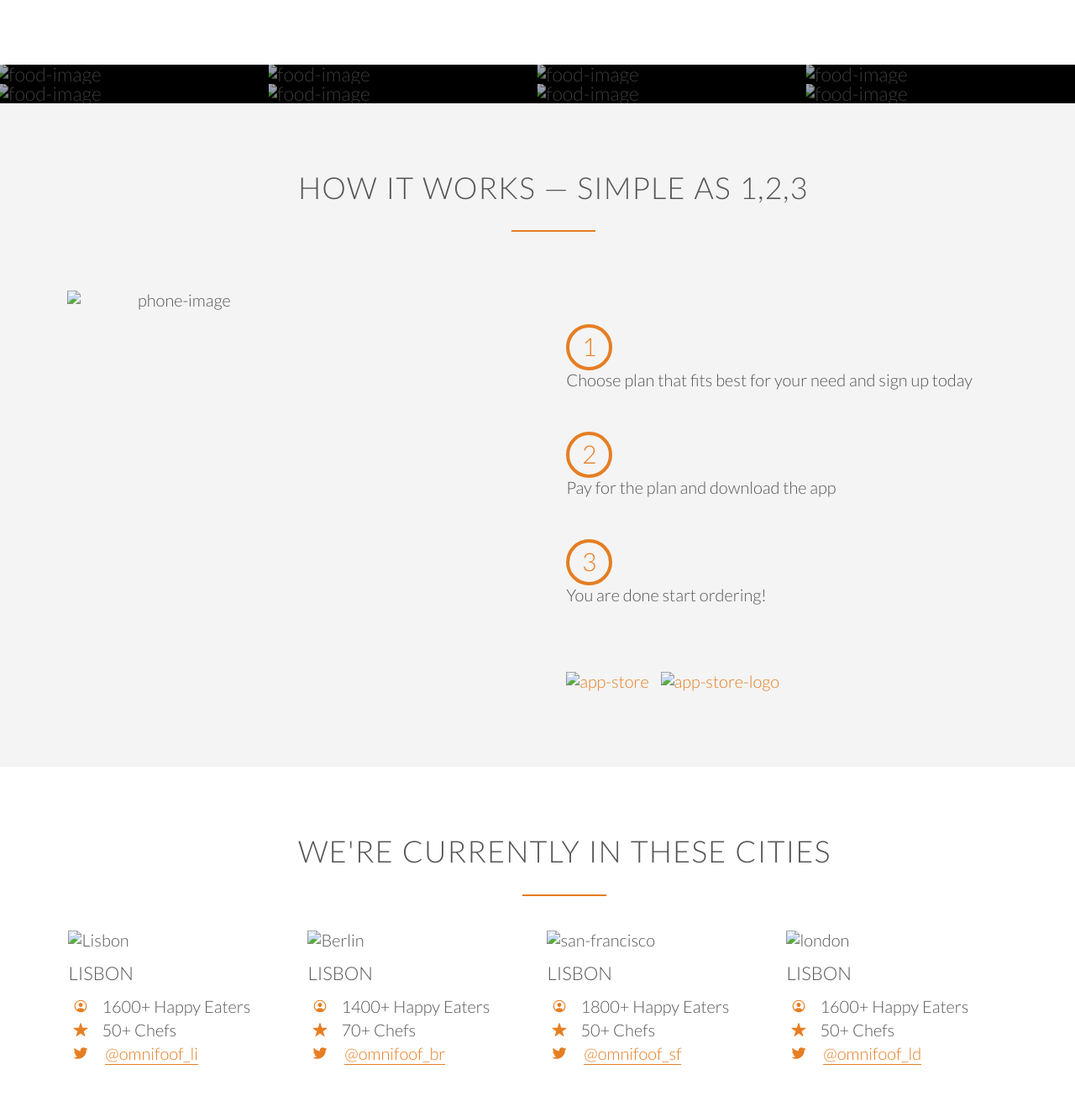
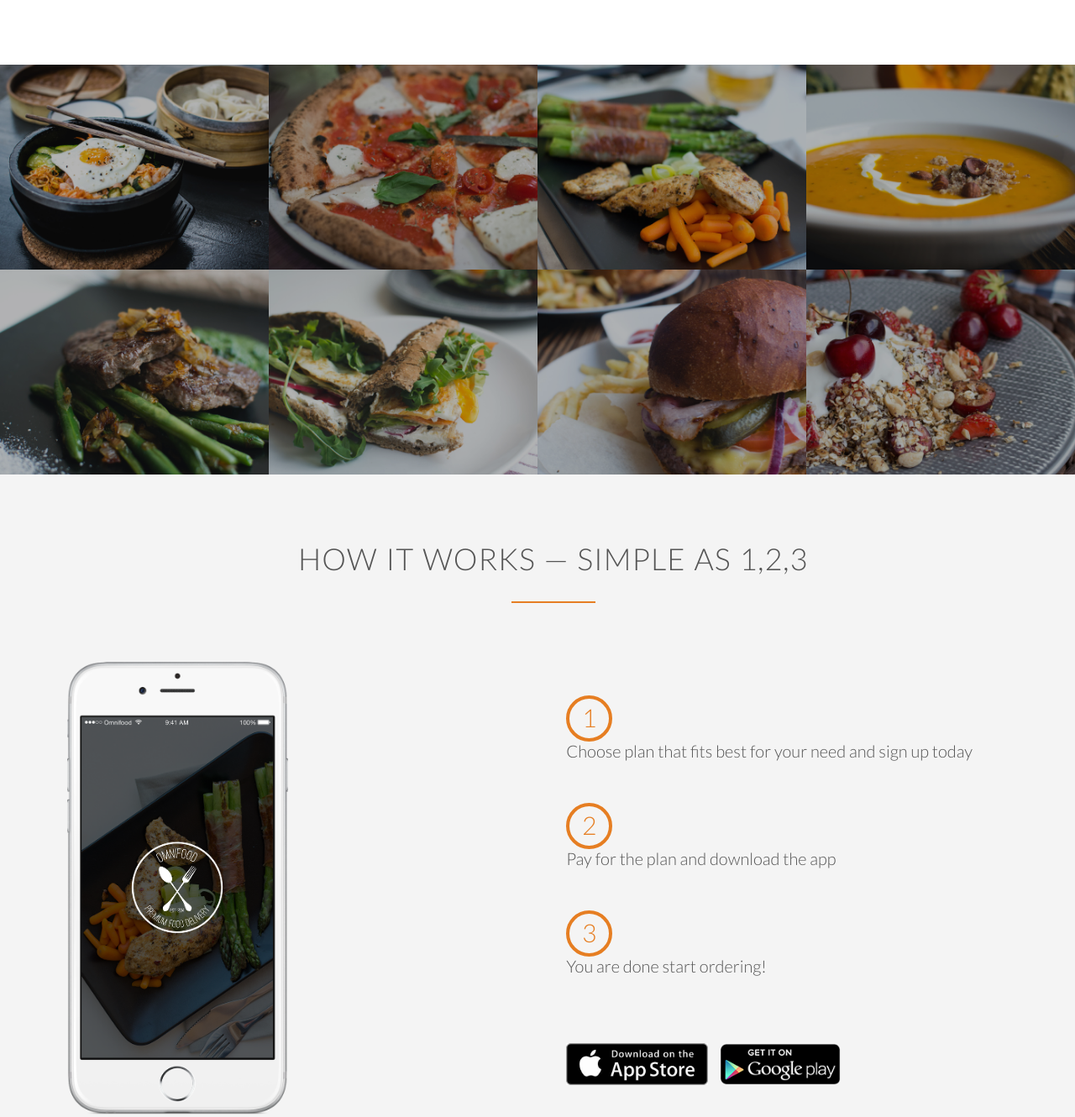
Before and after one commit to cosam123/FoodFrontend, a plain HTML site: page index.html in a window 1280 px wide. Shown: the part 1374-2704 px from the top of the page at 84% size. Drawn offline with nearby package versions, Linux system fonts and the light colour scheme; files that its build step writes are made by us from their sources; files whose address does not match are found by name.

Commit message:
Update index.html

```diff
--- a/index.html
+++ b/index.html
@@ -2,8 +2,8 @@
 <html>
     <head>
         <meta name="viewport" content="width=device-width, initial-scale=1.0" />
-        <link rel="stylesheet" href="Vendors/css/normalize.css">
-        <link rel="stylesheet" href="Vendors/css/grid.css">
+        <link rel="stylesheet" href="FoodFrontend/normalize.css">
+        <link rel="stylesheet" href="FoodFrontend/grid.css">
         <link rel="stylesheet" href="https://unpkg.com/aos@next/dist/aos.css" />
 
         <link rel="preconnect" href="https://fonts.googleapis.com">
@@ -11,15 +11,15 @@
         <link href="https://fonts.googleapis.com/css2?family=Lato:ital,wght@0,100;0,300;0,400;0,700;0,900;1,100;1,300;1,400;1,700;1,900&display=swap" rel="stylesheet">
 
 
-        <link rel="stylesheet" href="Resources/Css/style.css">
-        <link rel="stylesheet" href="Vendors/css/queries.css">
+        <link rel="stylesheet" href="FoodFrontend/style.css">
+        <link rel="stylesheet" href="FoodFrontend/queries.css">
 
     </head>
     <body>
         <header>
             <nav>
                 <div class="row">
-                    <img class="logo" src="Resources/Images/logo-white.png" alt="logo-ing">
+                    <img class="logo" src="FoodFrontend/logo-white.png" alt="logo-ing">
                     <ul class="main-nav">
                         <li>
                             <a href="#feature">Food Delivery</a>
@@ -83,22 +83,22 @@
             <ul class="meals-showcase clearfix">
                 <li>
                     <figure class="meal-photo">
-                        <img src="Resources/Images/1.jpg" alt="food-image">
+                        <img src="FoodFrontend/1.jpg" alt="food-image">
                     </figure>
                 </li>
                 <li>
                     <figure class="meal-photo">
-                        <img src="Resources/Images/2.jpg" alt="food-image">
+                        <img src="FoodFrontend/2.jpg" alt="food-image">
                     </figure>
                 </li>
                 <li>
                     <figure class="meal-photo">
-                        <img src="Resources/Images/3.jpg" alt="food-image">
+                        <img src="FoodFrontend/3.jpg" alt="food-image">
                     </figure>
                 </li>
                 <li>
                     <figure class="meal-photo">
-                        <img src="Resources/Images/4.jpg" alt="food-image">
+                        <img src="FoodFrontend/4.jpg" alt="food-image">
                     </figure>
                 </li>
 
@@ -107,22 +107,22 @@
             <ul class="meals-showcase clearfix">
                 <li>
                     <figure class="meal-photo">
-                        <img src="Resources/Images/5.jpg" alt="food-image">
+                        <img src="FoodFrontend/5.jpg" alt="food-image">
                     </figure>
                 </li>
                 <li>
                     <figure class="meal-photo">
-                        <img src="Resources/Images/6.jpg" alt="food-image">
+                        <img src="FoodFrontend/6.jpg" alt="food-image">
                     </figure>
                 </li>
                 <li>
                     <figure class="meal-photo">
-                        <img src="Resources/Images/7.jpg" alt="food-image">
+                        <img src="FoodFrontend/7.jpg" alt="food-image">
                     </figure>
                 </li>
                 <li>
                     <figure class="meal-photo">
-                        <img src="Resources/Images/8.jpg" alt="food-image">
+                        <img src="FoodFrontend/8.jpg" alt="food-image">
                     </figure>
                 </li>
 
@@ -135,7 +135,7 @@
             </div>
             <div class="row">
                 <div class="col span-1-of-2 steps-box">
-                    <img data-aos="slide-left" data-aos-duration="1000" src="Resources/Images/app-iPhone.png" alt="phone-image" class="app-screen">
+                    <img data-aos="slide-left" data-aos-duration="1000" src="FoodFrontend/app-iPhone.png" alt="phone-image" class="app-screen">
                 </div>
 
                     <div class="col span-1-of-2 steps-box">
@@ -154,8 +154,8 @@
                             <p>You are done start ordering!</p>
 
                         </div>
-                        <a href="#" class="btn-app"><img src="Resources/Images/appstore.jpg" alt="app-store"></a>
-                        <a href="#" class="btn-app"><img src="Resources/Images/download-app-android.png" alt="app-store-logo"></a>
+                        <a href="#" class="btn-app"><img src="FoodFrontend/appstore.jpg" alt="app-store"></a>
+                        <a href="#" class="btn-app"><img src="FoodFrontend/download-app-android.png" alt="app-store-logo"></a>
 
 
                     </div>
@@ -169,7 +169,7 @@
             </div>
             <div class="row">
                 <div class="col span-1-of-4 box">
-                    <img src="Resources/Images/lisbon-3.jpg" alt="Lisbon">
+                    <img src="FoodFrontend/lisbon-3.jpg" alt="Lisbon">
                     <h3>Lisbon</h3>
                     <div class="city-feature">
                         <ion-icon class="icon-small" name="person-circle-outline"></ion-icon>1600+ Happy Eaters
@@ -194,7 +194,7 @@
                     </div>
                 </div>
                 <div class="col span-1-of-4 box">
-                    <img src="Resources/Images/berlin.jpg" alt="Berlin">
+                    <img src="FoodFrontend/berlin.jpg" alt="Berlin">
                     <h3>Lisbon</h3>
                     <div class="city-feature">
                         <ion-icon class="icon-small" name="person-circle-outline"></ion-icon>1400+ Happy Eaters
@@ -219,7 +219,7 @@
                     </div>
                 </div>
                 <div class="col span-1-of-4 box">
-                    <img src="Resources/Images/san-francisco.jpg" alt="san-francisco">
+                    <img src="FoodFrontend/san-francisco.jpg" alt="san-francisco">
                     <h3>Lisbon</h3>
                     <div class="city-feature">
                         <ion-icon class="icon-small" name="person-circle-outline"></ion-icon>1800+ Happy Eaters
@@ -244,7 +244,7 @@
                     </div>
                 </div>
                 <div class="col span-1-of-4 box">
-                    <img src="Resources/Images/london.jpg" alt="london">
+                    <img src="FoodFrontend/london.jpg" alt="london">
                     <h3>Lisbon</h3>
                     <div class="city-feature">
                         <ion-icon class="icon-small" name="person-circle-outline"></ion-icon>1600+ Happy Eaters
@@ -281,13 +281,13 @@
                 <div class="col span-1-of-3">
                     <blockquote>
                         Omnifood is just awesome! I just launched a startup which leaves me with no time for cooking, so Omnifood is a life-saver. Now that I got used to it, I couldn't live without my daily meals!
-                    <cite> <img src="Resources/Images/customer-1.jpg" alt="cust-1"> Alberto Duncan</cite>
+                    <cite> <img src="FoodFrontend/customer-1.jpg" alt="cust-1"> Alberto Duncan</cite>
                     </blockquote>
                 </div>
                 <div class="col span-1-of-3">
                     <blockquote>
                         Inexpensive, healthy and great-tasting meals, delivered right to my home. We have lots of food delivery here in Lisbon, but no one comes even close to Omifood. Me and my family are so in love!
-                    <cite> <img src="Resources/Images/customer-2.jpg" alt="cust-2"> Joana Silva</cite>
+                    <cite> <img src="FoodFrontend/customer-2.jpg" alt="cust-2"> Joana Silva</cite>
                     </blockquote>
                 </div>
                 <div class="col span-1-of-3">
@@ -295,7 +295,7 @@
                         I was looking for a quick and easy food delivery service in San Franciso. I tried a lot of them and ended up with Omnifood. Best food delivery service in the Bay Area. Keep up the great work!
 
 
-                    <cite> <img src="Resources/Images/customer-3.jpg" alt="cust-3">Milton Chapman </cite>
+                    <cite> <img src="FoodFrontend/customer-3.jpg" alt="cust-3">Milton Chapman </cite>
                     </blockquote>
                 </div>
 
@@ -523,4 +523,5 @@
 
 
     </body>
+
 </html>
```
